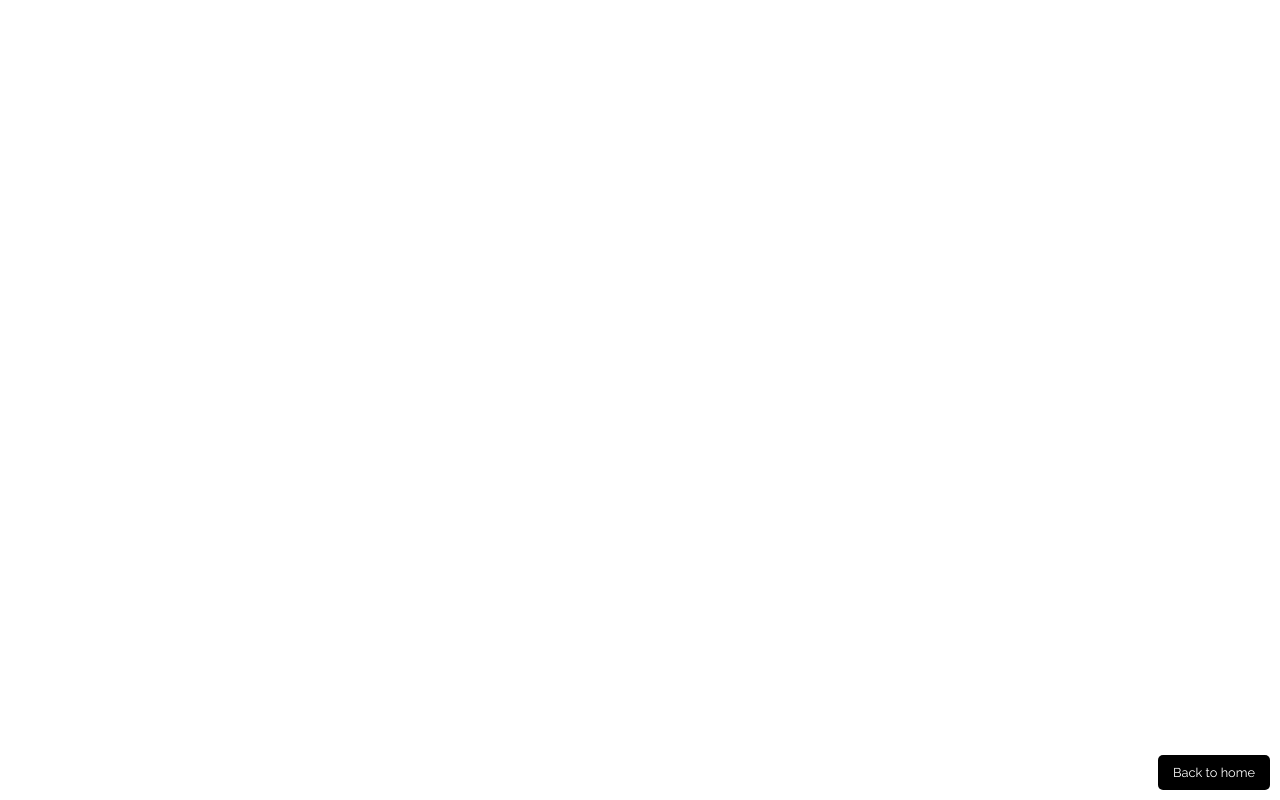
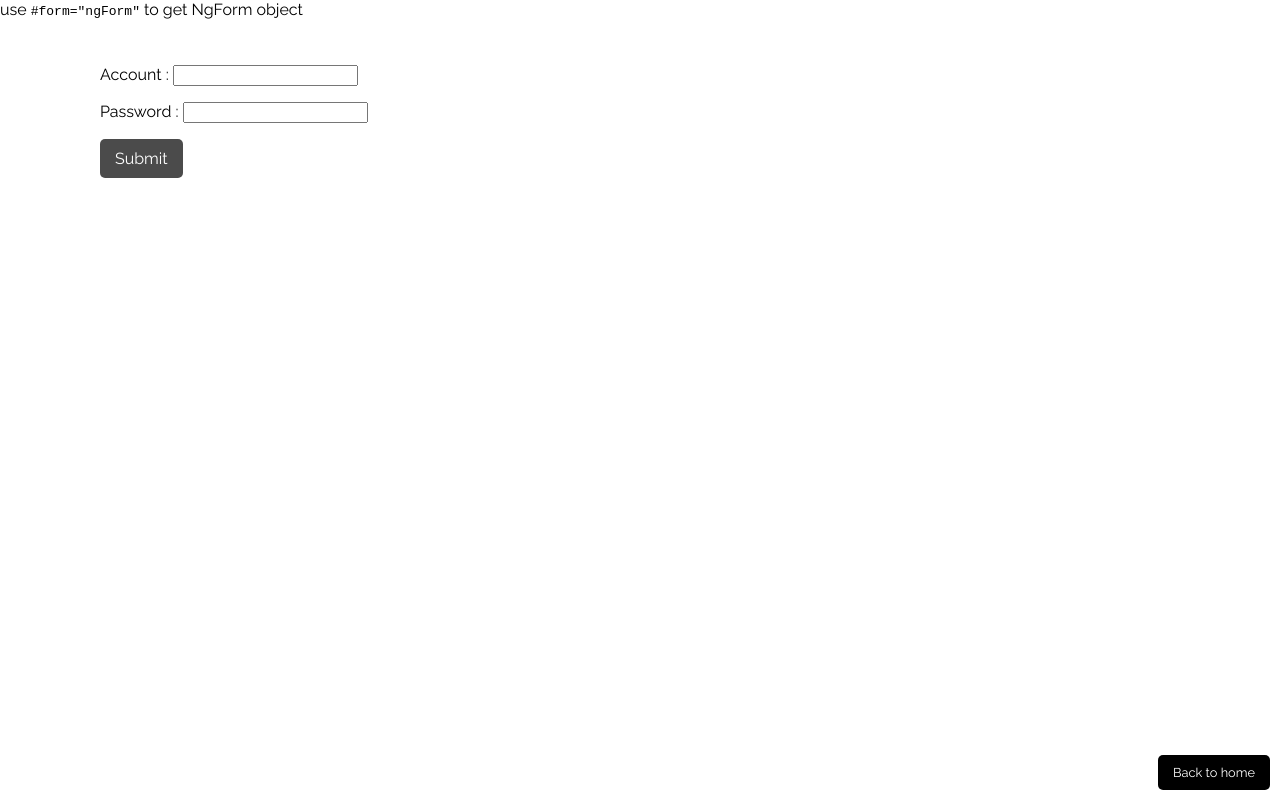
Before and after one commit to NOIPA171/Angular, an Angular app: page /forms in a window 1280 px wide. Before the commit this address led to /. Built offline with nearby package versions, Linux system fonts and the light colour scheme.

Commit message:
[forms] init template-driven

```diff
--- a/src/app/app-routing.module.ts
+++ b/src/app/app-routing.module.ts
@@ -18,6 +18,11 @@ export const routes: Routes = [
         (mod) => mod.TaskTrackerModule
       ),
   },
+  {
+    path: 'forms',
+    loadChildren: () =>
+      import('./pages/forms/forms.module').then((mod) => mod.FormsModule),
+  },
 ];
 
 @NgModule({
--- a/src/app/components/button/button.component.html
+++ b/src/app/components/button/button.component.html
@@ -1,6 +1,8 @@
 <button
   [class]="['btn', size]"
   [ngStyle]="{ 'background-color': color }"
+  [type]="type"
+  [disabled]="disabled"
   (click)="btnClick.emit()"
 >
   <ng-content></ng-content>
--- a/src/app/components/button/button.component.scss
+++ b/src/app/components/button/button.component.scss
@@ -9,7 +9,20 @@
   outline: none;
   font-family: "Raleway", sans-serif;
   border: none;
+  transition: transform 0.3s, box-shadow 0.3s;
   &.small {
     font-size: 0.8rem;
   }
+  &:hover {
+    box-shadow: 0 3px 10px #bfbfbf;
+    transform: translateY(-3px);
+  }
+  &:disabled {
+    opacity: 0.7;
+    cursor: default;
+    &:hover {
+      box-shadow: none;
+      transform: none;
+    }
+  }
 }
--- a/src/app/components/button/button.component.ts
+++ b/src/app/components/button/button.component.ts
@@ -8,6 +8,8 @@ import { Component, Input, Output, EventEmitter } from '@angular/core';
 export class ButtonComponent {
   @Input() color = '#000';
   @Input() size = 'default';
+  @Input() type = 'button';
+  @Input() disabled?: boolean;
   @Output() btnClick = new EventEmitter();
   constructor() {}
 }
--- /dev/null
+++ b/src/app/pages/forms/template-driven/template-driven.component.html
@@ -0,0 +1,41 @@
+use <code>#form="ngForm"</code> to get NgForm object
+<div class="wrapper-content">
+  <form #form="ngForm" (ngSubmit)="submit()">
+    <p>
+      <label for="account">Account : </label>
+      <input
+        type="email"
+        name="account"
+        id="account"
+        required
+        pattern="\b[\w\.-]+@[\w\.-]+\.\w{2,4}\b"
+        #accountNgModel="ngModel"
+        [ngModel]="account"
+        (ngModelChange)="
+          accountValChange(accountNgModel.value, accountNgModel.errors)
+        "
+      />
+    </p>
+    <p class="error-message">{{ accountErrorMsg }}</p>
+    <p>
+      <label for="password">Password : </label>
+      <input
+        type="password"
+        name="password"
+        id="password"
+        required
+        #passwordNgModel="ngModel"
+        [minlength]="8"
+        [maxlength]="16"
+        [ngModel]="password"
+        (ngModelChange)="
+          passwordValChange(passwordNgModel.value, passwordNgModel.errors)
+        "
+      />
+    </p>
+    <p class="error-message">{{ passwordErrorMsg }}</p>
+    <app-button type="submit" [disabled]="form.invalid || false"
+      >Submit</app-button
+    >
+  </form>
+</div>
--- /dev/null
+++ b/src/app/pages/forms/template-driven/template-driven.component.ts
@@ -0,0 +1,60 @@
+import { Component, OnInit } from '@angular/core';
+import { ValidationErrors } from '@angular/forms';
+
+type fields = 'account' | 'password';
+
+@Component({
+  selector: 'app-template-driven',
+  templateUrl: './template-driven.component.html',
+  styleUrls: ['./template-driven.component.scss'],
+})
+export class TemplateDrivenComponent implements OnInit {
+  account = '';
+  password = '';
+  accountErrorMsg = '';
+  passwordErrorMsg = '';
+
+  constructor() {}
+
+  ngOnInit(): void {}
+
+  accountValChange(account: string, errors: ValidationErrors | null): void {
+    console.log('account', account, errors);
+    this.account = account;
+    this.validationCheck(errors, 'account');
+  }
+
+  passwordValChange(password: string, errors: ValidationErrors | null): void {
+    this.password = password;
+    this.validationCheck(errors, 'password');
+  }
+
+  private setErrorMessage(fieldName: fields, errorMessage: string): void {
+    if (fieldName === 'account') {
+      this.accountErrorMsg = errorMessage;
+    } else {
+      this.passwordErrorMsg = errorMessage;
+    }
+  }
+
+  private validationCheck(
+    errors: ValidationErrors | null,
+    fieldName: fields
+  ): void {
+    let errMsg = '';
+    if (!errors) {
+      errMsg = '';
+    } else if (errors.required) {
+      errMsg = 'This is a required field';
+    } else if (errors.pattern) {
+      errMsg = 'Invalid format, please check again';
+    } else if (errors.minlength) {
+      errMsg = 'Password should have a minimum of 8 characters';
+    }
+    this.setErrorMessage(fieldName, errMsg);
+  }
+
+  submit() {
+    console.log('SUBMIT');
+  }
+}
```
Also changed, not shown: src/app/pages/forms/forms.module.ts (added, +22 -0 lines), src/app/pages/forms/template-driven/template-driven.component.scss (added), 1 other file (tests, documents, lock files or other folders).
